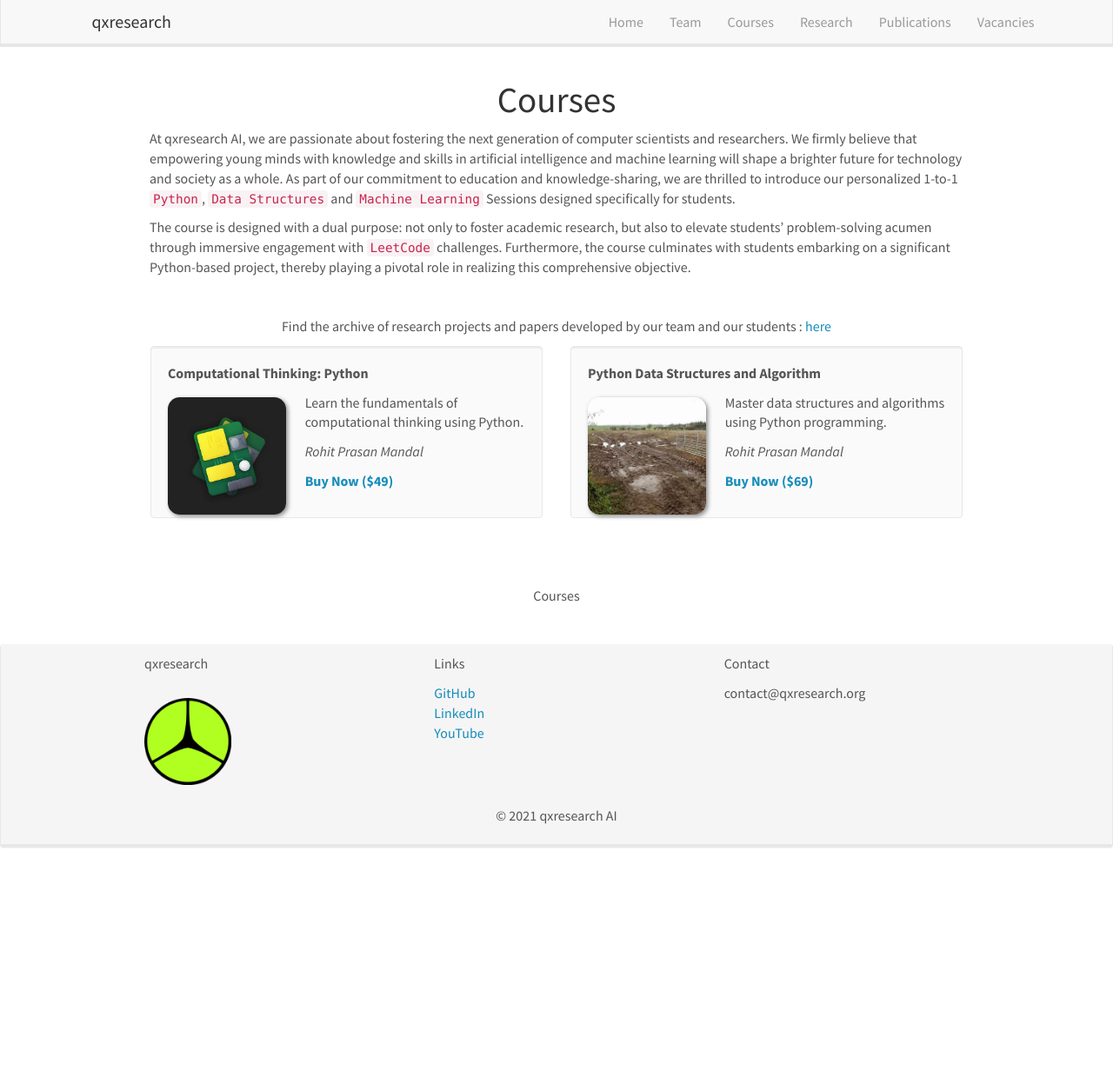
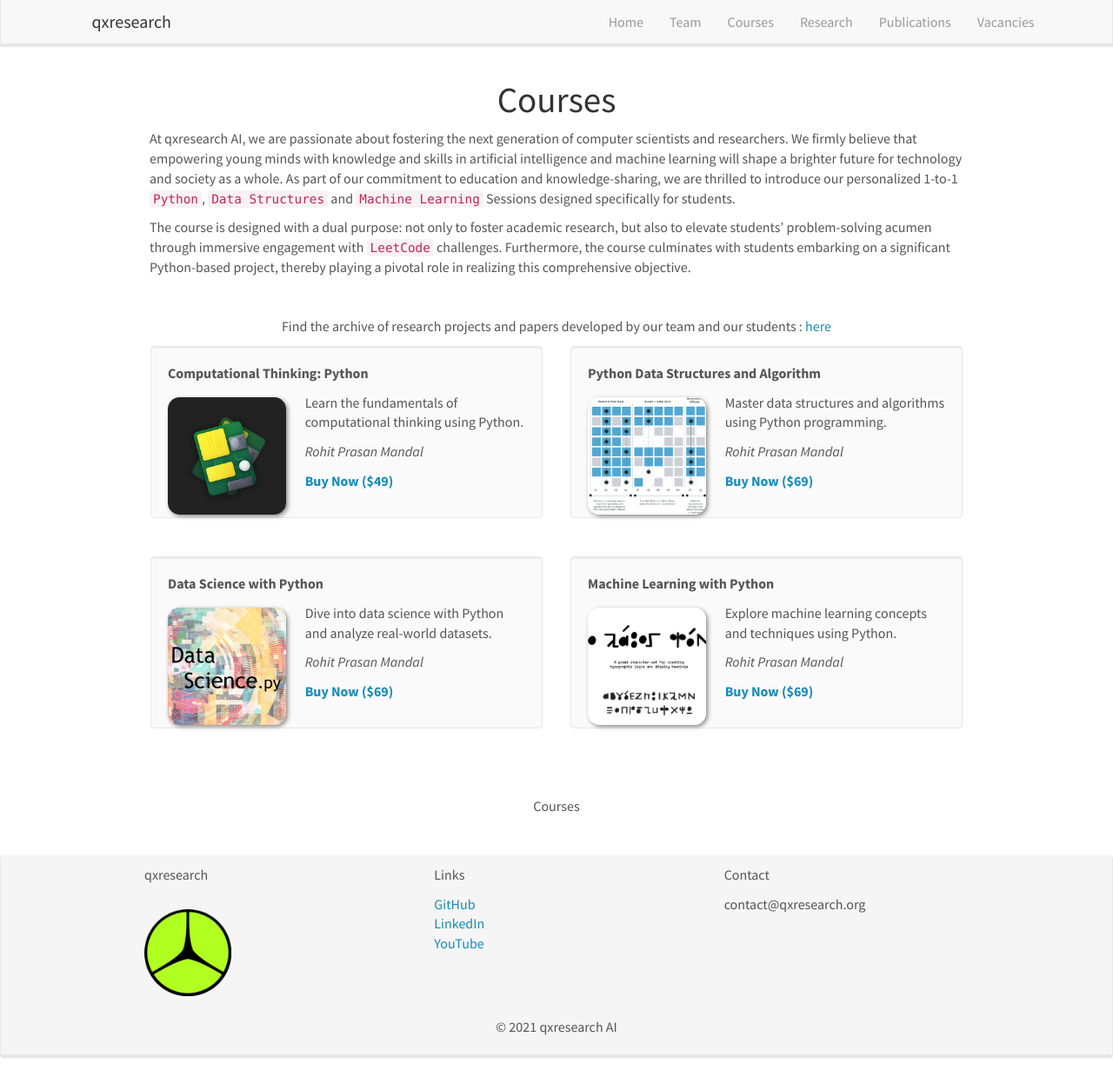
Before and after one commit to qxresearch/qxresearch.github.io, a Jekyll site: the page built from _pages/courses.md, in a window 1280 px wide and 1239 px high. Shown: the whole window at 87% size. Built offline with Jekyll 4.4.1, drawn with Linux system fonts in a browser that asks for light colours; nearby versions of some CDN libraries.

Commit message:
Update courses.yml

```diff
--- a/_data/courses.yml
+++ b/_data/courses.yml
@@ -9,10 +9,28 @@
 
 
 - title: "Python Data Structures and Algorithm"
-  image: 8.jpg
+  image: dsa.png
   description: "Master data structures and algorithms using Python programming."
   authors: Rohit Prasan Mandal
   link:
     url: https://www.oreilly.com/library/view/intelligent-decision-support/9781119896432/c10.xhtml
     display: Buy Now ($69)
   highlight: 1
+
+- title: "Data Science with Python"
+  image: datasc.png
+  description: "Dive into data science with Python and analyze real-world datasets."
+  authors: Rohit Prasan Mandal
+  link:
+    url: https://www.oreilly.com/library/view/intelligent-decision-support/9781119896432/c10.xhtml
+    display: Buy Now ($69)
+  highlight: 1
+
+- title: "Machine Learning with Python"
+  image: ml.png
+  description: "Explore machine learning concepts and techniques using Python."
+  authors: Rohit Prasan Mandal
+  link:
+    url: https://www.oreilly.com/library/view/intelligent-decision-support/9781119896432/c10.xhtml
+    display: Buy Now ($69)
+  highlight: 1
```
